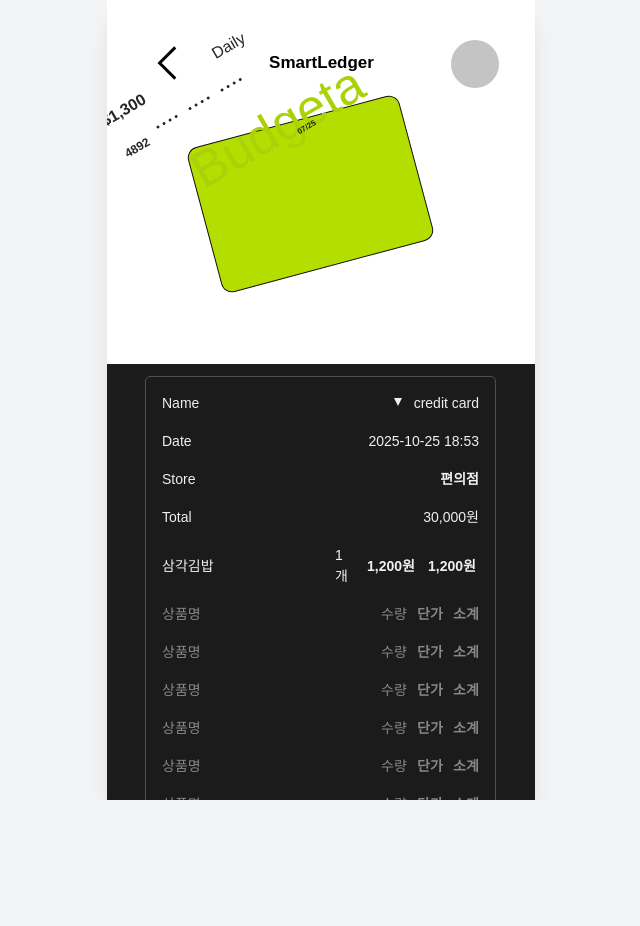
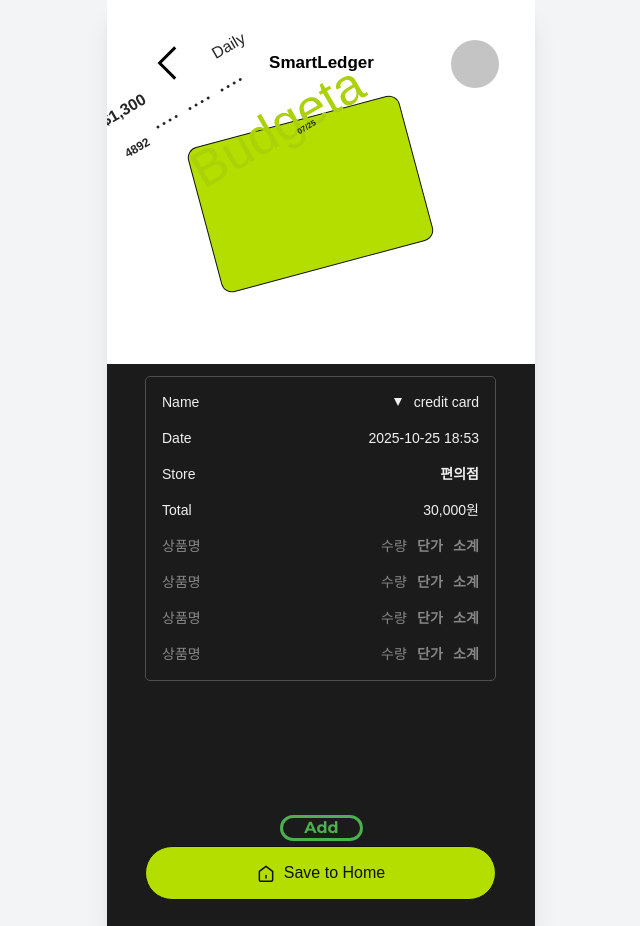
Before and after one commit to openSW-team5/openSW5_DEV, a FastAPI app: page /receipts/confirm in a window 1280 px wide. Shown: the whole page, without its empty margins (319-959 px from the left). Before the commit the page ends 800 px from the top, so only its background shows below. Run offline with FastAPI, Linux system fonts and the light colour scheme; style sheets or scripts are compiled from the project's sources; some libraries are stand-ins or nearby versions; some web fonts are replaced.

Commit message:
feat: Apply fixed height to receipt page layout

```diff
--- a/app/templates/pages/receipt_confirm.html
+++ b/app/templates/pages/receipt_confirm.html
@@ -1,34 +1,52 @@
-{% set navbar_variant = 'back' %}
-{% set back_url = '/dashboard' %}
-{% extends "base.html" %}
+{% set navbar_variant = 'back' %} {% set back_url = '/dashboard' %} {% extends
+"base.html" %} {% block content %}
 
-{% block content %}
-
-<div class="relative w-full h-screen overflow-y-auto" style="background: #FFFFFF;">
-
+<div
+  class="relative w-full h-[926px] overflow-y-auto"
+  style="background: #ffffff"
+>
   <!-- 회전된 카드 이미지 (상단) -->
-  <div class="absolute w-[219px] h-[150px] left-[94px] top-[119px]" style="transform: rotate(-15deg);">
+  <div
+    class="absolute w-[219px] h-[150px] left-[94px] top-[119px]"
+    style="transform: rotate(-15deg)"
+  >
     <!-- Card Background -->
-    <div class="absolute w-full h-full bg-[#B4DE00] rounded-[11px] border border-[#111111]"></div>
+    <div
+      class="absolute w-full h-full bg-[#B4DE00] rounded-[11px] border border-[#111111]"
+    ></div>
 
     <!-- Budgeta Text (숨김) -->
-    <p class="absolute left-[0px] top-[-30px] font-sarina text-[51px] leading-[64px] text-[#ABD107]" style="transform: rotate(-15deg);">
+    <p
+      class="absolute left-[0px] top-[-30px] font-sarina text-[51px] leading-[64px] text-[#ABD107]"
+      style="transform: rotate(-15deg)"
+    >
       Budgeta
     </p>
 
     <!-- Daily Text -->
-    <p class="absolute left-[51px] top-[-99px] font-sarina text-[16px] leading-[20px] text-[#252525]" style="transform: rotate(-15deg);">
+    <p
+      class="absolute left-[51px] top-[-99px] font-sarina text-[16px] leading-[20px] text-[#252525]"
+      style="transform: rotate(-15deg)"
+    >
       Daily
     </p>
 
     <!-- Balance -->
-    <p class="absolute left-[-74px] top-[-65px] font-satoshi font-bold text-[16px] leading-[22px] text-[#252525]" style="transform: rotate(-15deg);">
+    <p
+      class="absolute left-[-74px] top-[-65px] font-satoshi font-bold text-[16px] leading-[22px] text-[#252525]"
+      style="transform: rotate(-15deg)"
+    >
       $1,300
     </p>
 
     <!-- Card Number Dots -->
-    <div class="absolute left-[-61px] top-[-38px] flex gap-[13px]" style="transform: rotate(-15deg);">
-      <span class="font-satoshi font-bold text-[12px] text-[#252525]">4892</span>
+    <div
+      class="absolute left-[-61px] top-[-38px] flex gap-[13px]"
+      style="transform: rotate(-15deg)"
+    >
+      <span class="font-satoshi font-bold text-[12px] text-[#252525]"
+        >4892</span
+      >
       <div class="flex gap-1">
         <div class="w-[3px] h-[3px] rounded-full bg-[#252525]"></div>
         <div class="w-[3px] h-[3px] rounded-full bg-[#252525]"></div>
@@ -50,128 +68,211 @@
     </div>
 
     <!-- Debit Card Text -->
-    <p class="absolute left-[-46px] top-[42px] font-satoshi text-[8px] leading-[11px] text-white" style="transform: rotate(-15deg);">
+    <p
+      class="absolute left-[-46px] top-[42px] font-satoshi text-[8px] leading-[11px] text-white"
+      style="transform: rotate(-15deg)"
+    >
       Debit Card
     </p>
 
     <!-- Expiry Date -->
-    <p class="absolute left-[113px] top-[4px] font-satoshi font-bold text-[8px] leading-[11px] text-[#252525]" style="transform: rotate(-15deg);">
+    <p
+      class="absolute left-[113px] top-[4px] font-satoshi font-bold text-[8px] leading-[11px] text-[#252525]"
+      style="transform: rotate(-15deg)"
+    >
       07/25
     </p>
   </div>
 
   <!-- 검정색 박스 (영수증 정보) -->
   <div class="absolute w-full h-[578px] left-0 top-[364px] bg-[#1B1B1B]">
-
     <!-- Up Arrow -->
     <div class="absolute w-[12px] h-[12px] left-[285px] top-[32px] rotate-180">
       <svg viewBox="0 0 12 12" fill="none">
-        <path d="M6 2L10 10H2L6 2Z" fill="#F0F0F0"/>
+        <path d="M6 2L10 10H2L6 2Z" fill="#F0F0F0" />
       </svg>
     </div>
 
     <!-- Frame 36 - 영수증 상세 정보 -->
-    <div class="absolute w-[351px] left-[38px] top-[12px] flex flex-col gap-[17px] p-4 border border-[#4F4F4F] rounded-[5px]" style="max-height: 451px; overflow-y-auto;">
-
-      <!-- Name -->
-      <div class="flex justify-between items-center">
-        <span class="font-satoshi font-medium text-[14px] text-[#F0F0F0] flex-grow">Name</span>
-        <span class="font-satoshi font-medium text-[14px] text-[#F0F0F0]">credit card</span>
+    <div
+      class="absolute w-[351px] left-[38px] top-[12px] flex flex-col gap-[17px] p-4 border border-[#4F4F4F] rounded-[5px]"
+      style="max-height: 451px; overflow-y: auto"
+    >
+      <!-- Frame 35: Name -->
+      <div class="flex items-center gap-[50px]">
+        <span
+          class="font-satoshi font-medium text-[14px] leading-[19px] text-[#F0F0F0] flex-grow"
+          >Name</span
+        >
+        <span
+          class="font-satoshi font-medium text-[14px] leading-[19px] text-[#F0F0F0]"
+          >credit card</span
+        >
       </div>
 
-      <!-- Date -->
-      <div class="flex justify-between items-center">
-        <span class="font-satoshi font-medium text-[14px] text-[#F0F0F0] flex-grow">Date</span>
-        <span class="font-satoshi font-medium text-[14px] text-[#F0F0F0]">2025-10-25 18:53</span>
+      <!-- Frame 36: Date -->
+      <div class="flex items-center gap-[50px]">
+        <span
+          class="font-satoshi font-medium text-[14px] leading-[19px] text-[#F0F0F0] flex-grow"
+          >Date</span
+        >
+        <span
+          class="font-satoshi font-medium text-[14px] leading-[19px] text-[#F0F0F0]"
+          >2025-10-25 18:53</span
+        >
       </div>
 
-      <!-- Store -->
-      <div class="flex justify-between items-center">
-        <span class="font-satoshi font-medium text-[14px] text-[#F0F0F0] flex-grow">Store</span>
-        <span class="font-satoshi font-bold text-[14px] text-[#F0F0F0]">편의점</span>
+      <!-- Frame 37: Store -->
+      <div class="flex items-center gap-[50px]">
+        <span
+          class="font-satoshi font-medium text-[14px] leading-[19px] text-[#F0F0F0] flex-grow"
+          >Store</span
+        >
+        <span
+          class="font-satoshi font-bold text-[14px] leading-[19px] text-[#F0F0F0]"
+          >편의점</span
+        >
       </div>
 
-      <!-- Total -->
-      <div class="flex justify-between items-center">
-        <span class="font-satoshi font-medium text-[14px] text-[#F0F0F0] flex-grow">Total</span>
-        <span class="font-satoshi font-medium text-[14px] text-[#F0F0F0]">30,000원</span>
+      <!-- Frame 40: Total -->
+      <div class="flex items-center gap-[50px]">
+        <span
+          class="font-satoshi font-medium text-[14px] leading-[19px] text-[#F0F0F0] flex-grow"
+          >Total</span
+        >
+        <span
+          class="font-satoshi font-medium text-[14px] leading-[19px] text-[#F0F0F0]"
+          >30,000원</span
+        >
       </div>
 
-      <!-- 상품 항목 1 -->
+      <!-- Frame 41: 헤더 (상품명, 수량, 단가, 소계) -->
       <div class="flex items-center gap-[10px]">
-        <span class="font-satoshi font-medium text-[14px] text-[#F0F0F0] flex-grow">삼각김밥</span>
-        <span class="font-satoshi font-medium text-[14px] text-[#F0F0F0] w-[22px]">1 개</span>
-        <span class="font-satoshi font-bold text-[14px] text-[#F0F0F0] w-[51px]">1,200원</span>
-        <span class="font-satoshi font-bold text-[14px] text-[#F0F0F0] w-[51px]">1,200원</span>
+        <span
+          class="font-satoshi font-medium text-[14px] leading-[19px] text-[#878787] flex-grow"
+          >상품명</span
+        >
+        <span
+          class="font-satoshi font-medium text-[14px] leading-[19px] text-[#878787] w-[26px]"
+          >수량</span
+        >
+        <span
+          class="font-satoshi font-bold text-[14px] leading-[19px] text-[#878787] w-[26px]"
+          >단가</span
+        >
+        <span
+          class="font-satoshi font-bold text-[14px] leading-[19px] text-[#878787] w-[26px]"
+          >소계</span
+        >
       </div>
 
-      <!-- 헤더 (상품명, 수량, 단가, 소계) -->
+      <!-- Frame 47: 빈 상품 항목 -->
+
       <div class="flex items-center gap-[10px]">
-        <span class="font-satoshi font-medium text-[14px] text-[#878787] flex-grow">상품명</span>
-        <span class="font-satoshi font-medium text-[14px] text-[#878787] w-[26px]">수량</span>
-        <span class="font-satoshi font-bold text-[14px] text-[#878787] w-[26px]">단가</span>
-        <span class="font-satoshi font-bold text-[14px] text-[#878787] w-[26px]">소계</span>
+        <span
+          class="font-satoshi font-medium text-[14px] leading-[19px] text-[#878787] flex-grow"
+          >상품명</span
+        >
+
+        <span
+          class="font-satoshi font-medium text-[14px] leading-[19px] text-[#878787] w-[26px]"
+          >수량</span
+        >
+
+        <span
+          class="font-satoshi font-bold text-[14px] leading-[19px] text-[#878787] w-[26px]"
+          >단가</span
+        >
+
+        <span
+          class="font-satoshi font-bold text-[14px] leading-[19px] text-[#878787] w-[26px]"
+          >소계</span
+        >
       </div>
 
-      <!-- 빈 상품 항목들 (회색) -->
+      <!-- Frame 48 -->
+
       <div class="flex items-center gap-[10px]">
-        <span class="font-satoshi font-medium text-[14px] text-[#878787] flex-grow">상품명</span>
-        <span class="font-satoshi font-medium text-[14px] text-[#878787] w-[26px]">수량</span>
-        <span class="font-satoshi font-bold text-[14px] text-[#878787] w-[26px]">단가</span>
-        <span class="font-satoshi font-bold text-[14px] text-[#878787] w-[26px]">소계</span>
+        <span
+          class="font-satoshi font-medium text-[14px] leading-[19px] text-[#878787] flex-grow"
+          >상품명</span
+        >
+
+        <span
+          class="font-satoshi font-medium text-[14px] leading-[19px] text-[#878787] w-[26px]"
+          >수량</span
+        >
+
+        <span
+          class="font-satoshi font-bold text-[14px] leading-[19px] text-[#878787] w-[26px]"
+          >단가</span
+        >
+
+        <span
+          class="font-satoshi font-bold text-[14px] leading-[19px] text-[#878787] w-[26px]"
+          >소계</span
+        >
       </div>
 
-      <div class="flex items-center gap-[10px]">
-        <span class="font-satoshi font-medium text-[14px] text-[#878787] flex-grow">상품명</span>
-        <span class="font-satoshi font-medium text-[14px] text-[#878787] w-[26px]">수량</span>
-        <span class="font-satoshi font-bold text-[14px] text-[#878787] w-[26px]">단가</span>
-        <span class="font-satoshi font-bold text-[14px] text-[#878787] w-[26px]">소계</span>
-      </div>
+      <!-- Frame 49 -->
 
       <div class="flex items-center gap-[10px]">
-        <span class="font-satoshi font-medium text-[14px] text-[#878787] flex-grow">상품명</span>
-        <span class="font-satoshi font-medium text-[14px] text-[#878787] w-[26px]">수량</span>
-        <span class="font-satoshi font-bold text-[14px] text-[#878787] w-[26px]">단가</span>
-        <span class="font-satoshi font-bold text-[14px] text-[#878787] w-[26px]">소계</span>
-      </div>
+        <span
+          class="font-satoshi font-medium text-[14px] leading-[19px] text-[#878787] flex-grow"
+          >상품명</span
+        >
 
-      <div class="flex items-center gap-[10px]">
-        <span class="font-satoshi font-medium text-[14px] text-[#878787] flex-grow">상품명</span>
-        <span class="font-satoshi font-medium text-[14px] text-[#878787] w-[26px]">수량</span>
-        <span class="font-satoshi font-bold text-[14px] text-[#878787] w-[26px]">단가</span>
-        <span class="font-satoshi font-bold text-[14px] text-[#878787] w-[26px]">소계</span>
-      </div>
+        <span
+          class="font-satoshi font-medium text-[14px] leading-[19px] text-[#878787] w-[26px]"
+          >수량</span
+        >
 
-      <div class="flex items-center gap-[10px]">
-        <span class="font-satoshi font-medium text-[14px] text-[#878787] flex-grow">상품명</span>
-        <span class="font-satoshi font-medium text-[14px] text-[#878787] w-[26px]">수량</span>
-        <span class="font-satoshi font-bold text-[14px] text-[#878787] w-[26px]">단가</span>
-        <span class="font-satoshi font-bold text-[14px] text-[#878787] w-[26px]">소계</span>
-      </div>
+        <span
+          class="font-satoshi font-bold text-[14px] leading-[19px] text-[#878787] w-[26px]"
+          >단가</span
+        >
 
-      <div class="flex items-center gap-[10px]">
-        <span class="font-satoshi font-medium text-[14px] text-[#878787] flex-grow">상품명</span>
-        <span class="font-satoshi font-medium text-[14px] text-[#878787] w-[26px]">수량</span>
-        <span class="font-satoshi font-bold text-[14px] text-[#878787] w-[26px]">단가</span>
-        <span class="font-satoshi font-bold text-[14px] text-[#878787] w-[26px]">소계</span>
+        <span
+          class="font-satoshi font-bold text-[14px] leading-[19px] text-[#878787] w-[26px]"
+          >소계</span
+        >
       </div>
     </div>
 
     <!-- Add 버튼 -->
-    <button class="absolute w-[83px] h-[26px] left-[calc(50%-83px/2+0.5px)] top-[451px] border-[3px] border-[#4CAF50] rounded-[20px] flex items-center justify-center">
-      <span class="font-montserrat font-bold text-[16px] text-[#4CAF50]">Add</span>
+    <button
+      class="absolute w-[83px] h-[26px] left-[calc(50%-83px/2+0.5px)] top-[451px] border-[3px] border-[#4CAF50] rounded-[20px] flex items-center justify-center"
+    >
+      <span class="font-montserrat font-bold text-[16px] text-[#4CAF50]"
+        >Add</span
+      >
     </button>
 
     <!-- 확인 버튼 (홈으로 돌아가기) -->
-    <button class="absolute w-[351px] h-[54px] left-[calc(50%-351px/2-0.5px)] top-[482px] bg-[#B4DE00] border border-[#111111] rounded-[70px] flex items-center justify-center gap-2">
+    <button
+      class="absolute w-[351px] h-[54px] left-[calc(50%-351px/2-0.5px)] top-[482px] bg-[#B4DE00] border border-[#111111] rounded-[70px] flex items-center justify-center gap-2"
+    >
       <svg width="20" height="20" viewBox="0 0 20 20" fill="none">
-        <path d="M16.6667 8.33333L10 3.33333L3.33333 8.33333V16.6667C3.33333 17.1087 3.50893 17.5326 3.82149 17.8452C4.13405 18.1577 4.55797 18.3333 5 18.3333H15C15.442 18.3333 15.866 18.1577 16.1785 17.8452C16.4911 17.5326 16.6667 17.1087 16.6667 16.6667V8.33333Z" stroke="#111111" stroke-width="1.5" stroke-linecap="round" stroke-linejoin="round"/>
-        <path d="M10 15C10 15 10 15 10 12.5C10 12.5 10 12.5 10 12.5" stroke="#111111" stroke-width="1.5" stroke-linecap="round" stroke-linejoin="round"/>
+        <path
+          d="M16.6667 8.33333L10 3.33333L3.33333 8.33333V16.6667C3.33333 17.1087 3.50893 17.5326 3.82149 17.8452C4.13405 18.1577 4.55797 18.3333 5 18.3333H15C15.442 18.3333 15.866 18.1577 16.1785 17.8452C16.4911 17.5326 16.6667 17.1087 16.6667 16.6667V8.33333Z"
+          stroke="#111111"
+          stroke-width="1.5"
+          stroke-linecap="round"
+          stroke-linejoin="round"
+        />
+        <path
+          d="M10 15C10 15 10 15 10 12.5C10 12.5 10 12.5 10 12.5"
+          stroke="#111111"
+          stroke-width="1.5"
+          stroke-linecap="round"
+          stroke-linejoin="round"
+        />
       </svg>
-      <span class="font-satoshi font-medium text-[16px] text-[#111111]">홈으로 돌아가기</span>
+      <span class="font-satoshi font-medium text-[16px] text-[#111111]"
+        >Save to Home</span
+      >
     </button>
   </div>
-
 </div>
 
 {% endblock %}
```
